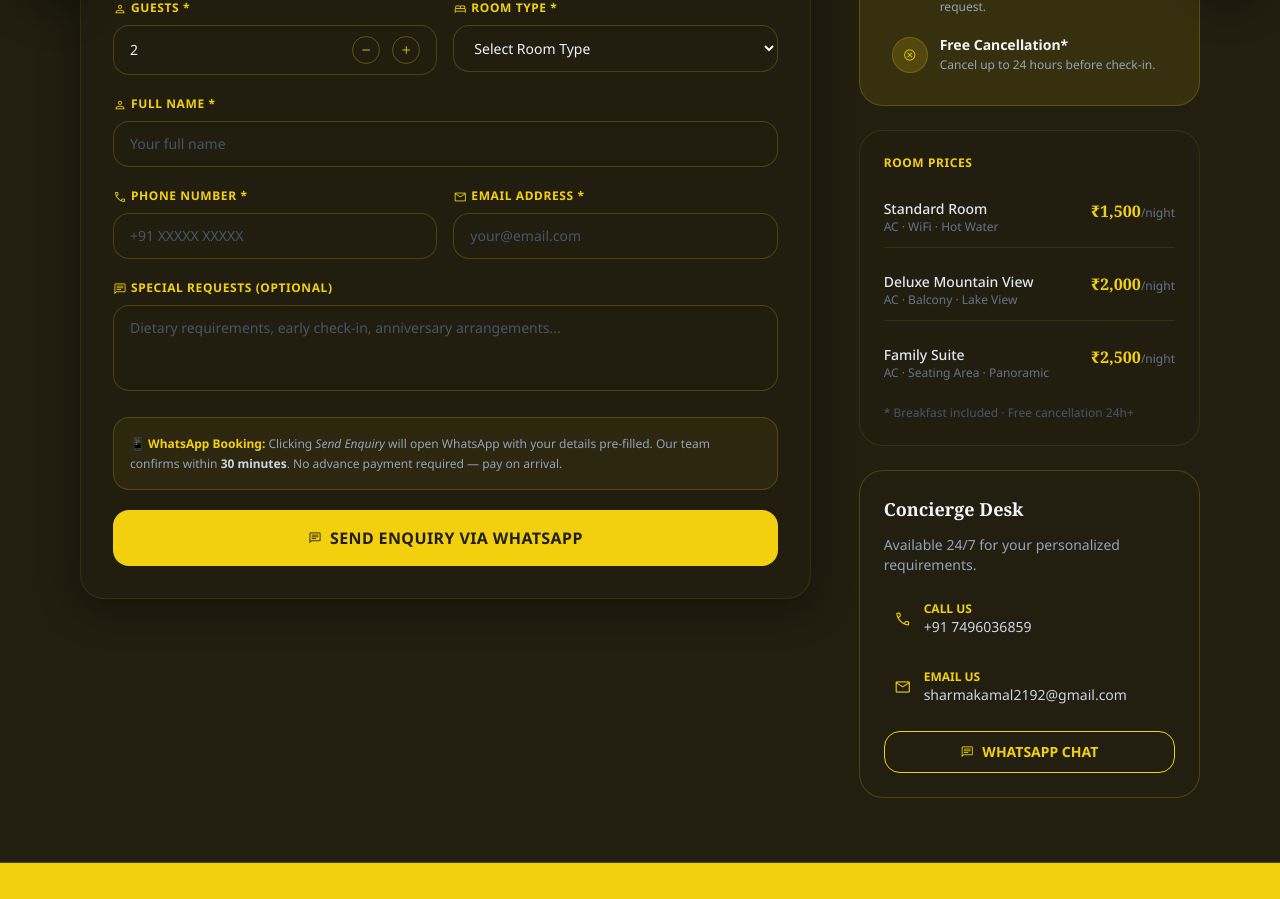
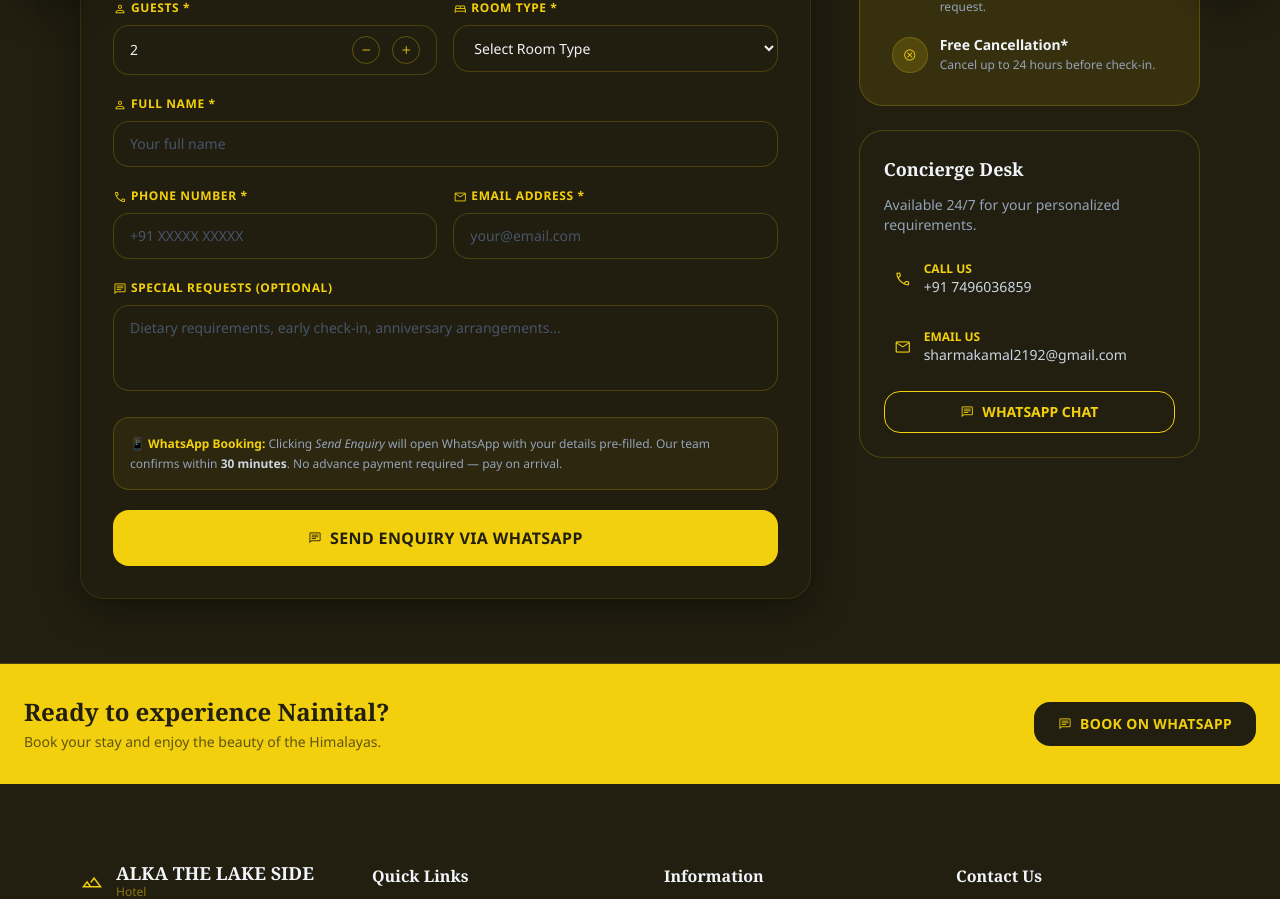
Before and after one commit to sumitkumards07/nanital, a React (Vite) app: page /booking in a window 1280 px wide. Shown: the part 780-1679 px from the top of the page. Built offline with nearby package versions, Linux system fonts and the light colour scheme.

Commit message:
refactor: remove all room pricing for enquiry-based model and fix missed push

```diff
--- a/src/components/RoomCard.jsx
+++ b/src/components/RoomCard.jsx
@@ -26,10 +26,6 @@ export default function RoomCard({ room, index = 0 }) {
           loading="lazy"
         />
         <div className="absolute inset-0 bg-gradient-to-t from-dark/80 to-transparent" />
-        {/* Price badge */}
-        <div className="absolute top-4 right-4 bg-dark/80 backdrop-blur-sm px-3 py-1 rounded text-primary text-xs font-sans font-bold uppercase">
-          {room.priceLabel}
-        </div>
         {/* Best Value badge */}
         {room.badge && room.badge !== 'Most Popular' && (
           <div className="absolute top-4 left-4 bg-primary text-dark px-3 py-1 rounded text-xs font-sans font-bold uppercase">
--- a/src/pages/Booking.jsx
+++ b/src/pages/Booking.jsx
@@ -57,23 +57,6 @@ export default function Booking() {
               ))}
             </div>
 
-            {/* Prices */}
-            <div className="bg-dark/40 border border-primary/10 rounded-xl p-6">
-              <h4 className="text-xs font-sans font-bold uppercase text-primary tracking-wider mb-4">Room Prices</h4>
-              <div className="space-y-3">
-                {[{n:'Standard Room',p:'₹1,500',d:'AC · WiFi · Hot Water'},{n:'Deluxe Mountain View',p:'₹2,000',d:'AC · Balcony · Lake View'},{n:'Family Suite',p:'₹2,500',d:'AC · Seating Area · Panoramic'}].map(r => (
-                  <div key={r.n} className="flex justify-between items-start py-3 border-b border-primary/10 last:border-0">
-                    <div>
-                      <p className="font-sans text-sm font-medium text-slate-200">{r.n}</p>
-                      <p className="font-sans text-xs text-slate-500">{r.d}</p>
-                    </div>
-                    <span className="font-display font-bold text-primary text-base">{r.p}<span className="font-sans text-slate-500 font-normal text-xs">/night</span></span>
-                  </div>
-                ))}
-              </div>
-              <p className="text-slate-600 text-xs font-sans mt-3">* Breakfast included · Free cancellation 24h+</p>
-            </div>
-
             {/* Concierge */}
             <div className="bg-dark border border-primary/20 rounded-xl p-6">
               <h3 className="font-display text-lg text-slate-100 font-bold mb-3">Concierge Desk</h3>
--- a/src/pages/Home.jsx
+++ b/src/pages/Home.jsx
@@ -257,7 +257,7 @@ export default function Home() {
         <div className="max-w-3xl mx-auto">
           <motion.div initial={{ opacity: 0, y: 30 }} whileInView={{ opacity: 1, y: 0 }} viewport={{ once: true }}>
             <h2 className="font-display text-4xl font-bold text-slate-100 mb-4">Ready for Your Mountain Escape?</h2>
-            <p className="font-sans text-slate-400 text-base mb-8">Book your stay at Alka The Lake Side Hotel. Starting from just ₹1,500 per night.</p>
+            <p className="font-sans text-slate-400 text-base mb-8">Book your stay at Alka The Lake Side Hotel. Experience royalty in the heart of Nainital.</p>
             <div className="flex flex-col sm:flex-row gap-4">
               <Link to="/booking" className="bg-primary text-dark px-8 py-4 rounded-lg font-sans font-bold uppercase tracking-wide hover:brightness-110 transition-all text-sm flex items-center justify-center gap-2 shadow-neon">
                 <span className="material-symbols-outlined text-sm">calendar_month</span> Book Now
--- a/src/pages/RoomDetails.jsx
+++ b/src/pages/RoomDetails.jsx
@@ -99,11 +99,6 @@ export default function RoomDetails() {
                 ))}
               </div>
 
-              {/* Price */}
-              <div className="flex items-baseline gap-2 mb-5">
-                <span className="font-display text-4xl text-primary font-bold">{room.priceLabel}</span>
-                <span className="font-sans text-slate-500 text-sm">per night · incl. breakfast</span>
-              </div>
 
               <p className="font-sans text-slate-400 text-sm leading-relaxed mb-6">{room.longDescription}</p>
 
@@ -159,7 +154,6 @@ export default function RoomDetails() {
                   <div className="flex-1 min-w-0">
                     <p className="text-primary text-xs font-sans font-bold uppercase tracking-wider">{r.category}</p>
                     <h4 className="font-display text-lg text-slate-100 group-hover:text-primary transition-colors">{r.name}</h4>
-                    <p className="font-sans text-slate-500 text-sm">{r.priceLabel}</p>
                   </div>
                   <span className="material-symbols-outlined text-slate-500 group-hover:text-primary flex-shrink-0 transition-colors">chevron_right</span>
                 </Link>
```
